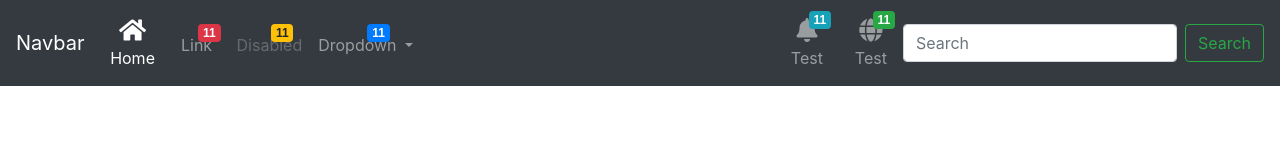
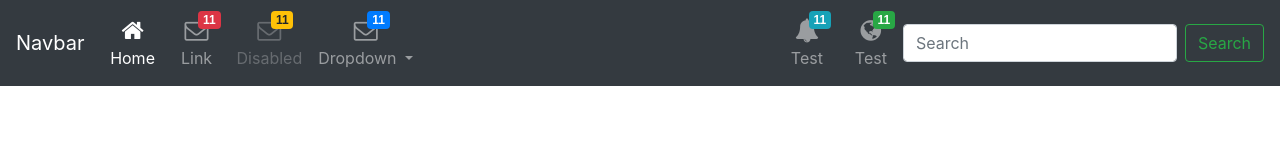
Before and after one commit to javixv/styleCSS, a plain HTML site: page navbar/navbarb.html in a window 1280 px wide. Drawn offline with nearby package versions, Linux system fonts and the light colour scheme.

Commit message:
fix font awesome navbar

```diff
--- a/navbar/css/navbarb.css
+++ b/navbar/css/navbarb.css
@@ -1,4 +1,4 @@
-@import url("https://pro.fontawesome.com/releases/v5.10.0/css/all.css");
+@import url("https://maxcdn.bootstrapcdn.com/font-awesome/4.7.0/css/font-awesome.min.css");
 
 .navbar-icon-top .navbar-nav .nav-link > .fa {
   position: relative;
```
